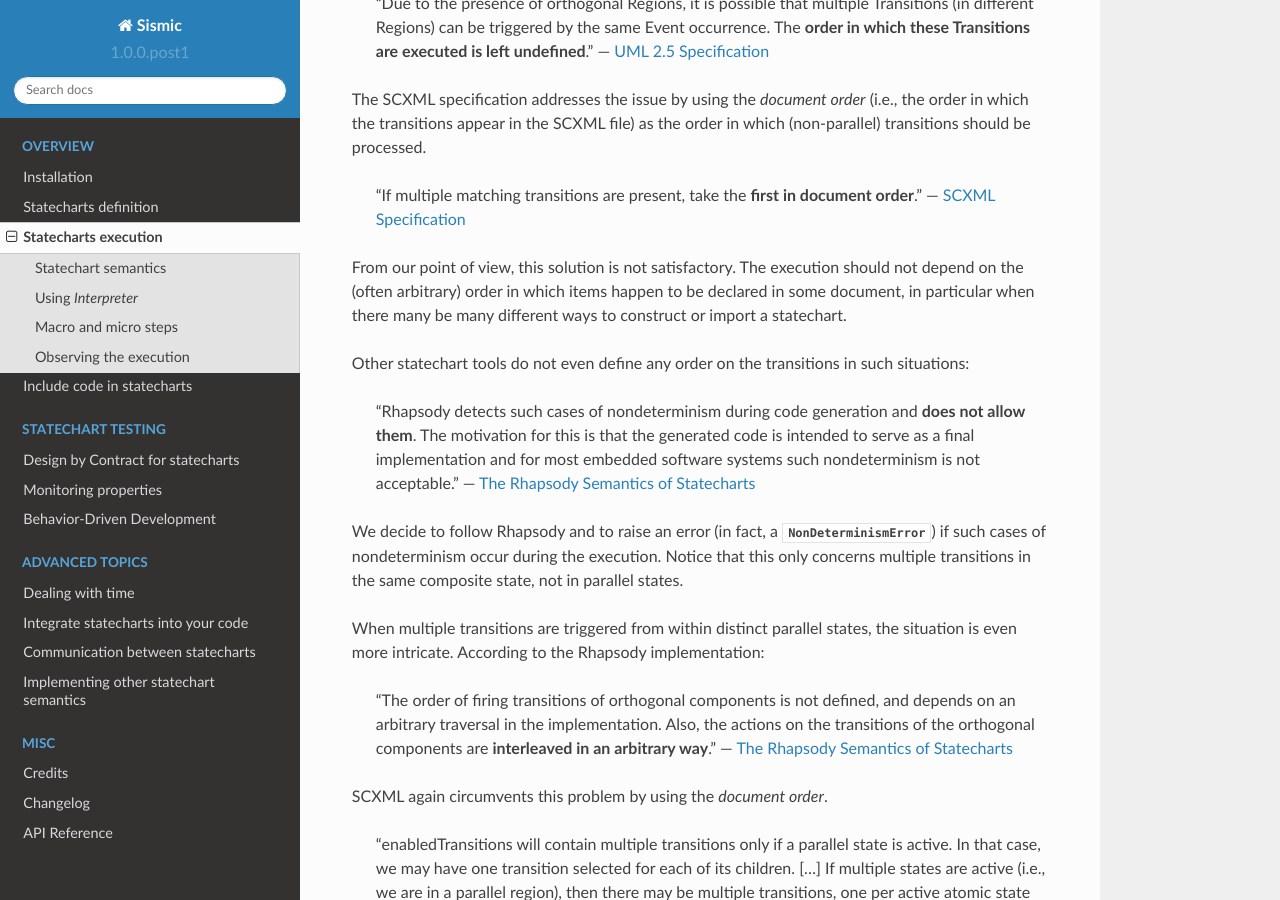
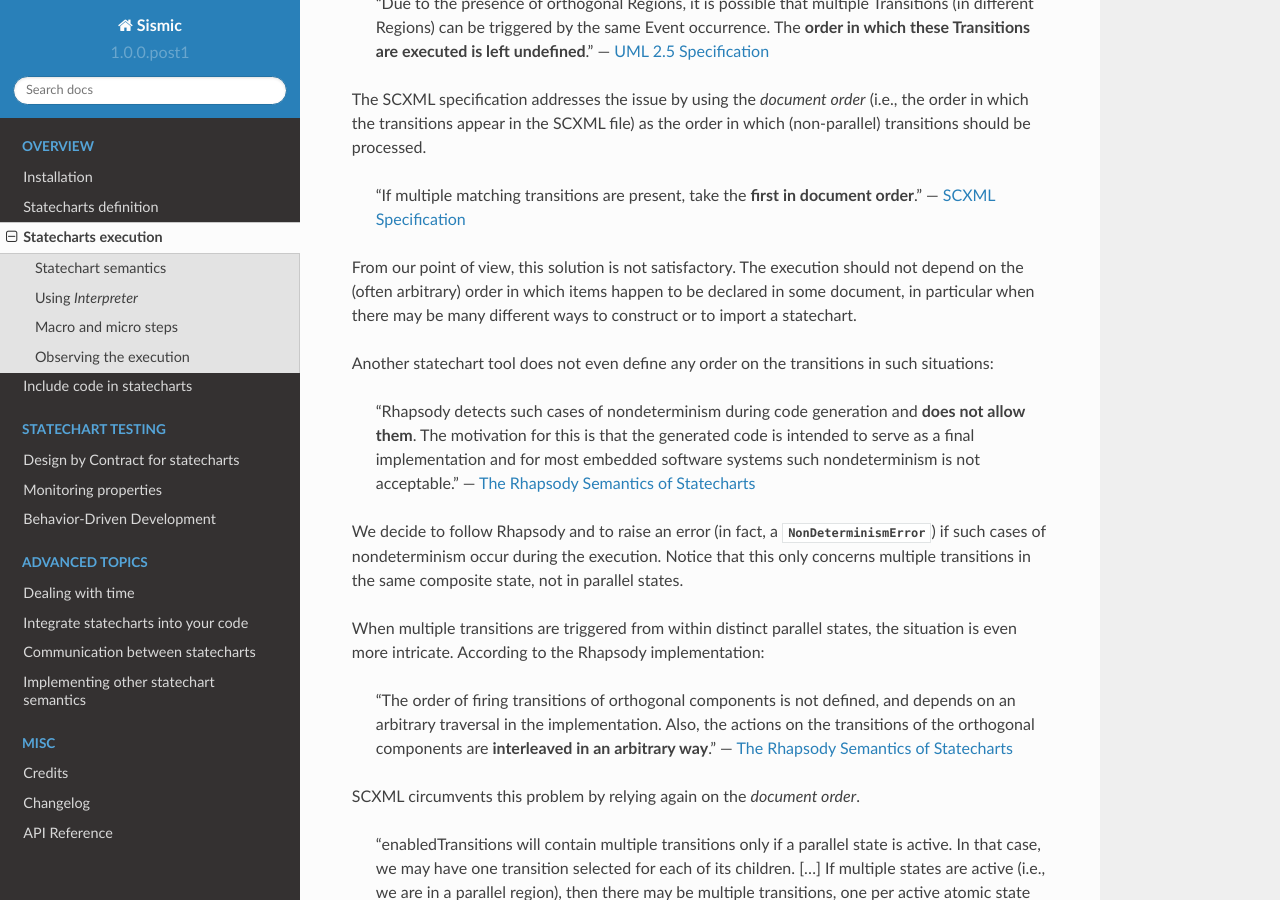
Before and after one commit to AlexandreDecan/sismic, a Sphinx documentation site: the page built from docs/execution.rst, in a window 1280 px wide and 900 px high, scrolled down 585 px. Built offline with Sphinx 7.4.7 and the Read the Docs theme 2.0.0, drawn with Linux system fonts in a browser that asks for light colours.

Commit message:
Typo in doc

```diff
--- a/docs/execution.rst
+++ b/docs/execution.rst
@@ -31,9 +31,9 @@ appear in the SCXML file) as the order in which (non-parallel) transitions shoul
 
 From our point of view, this solution is not satisfactory.
 The execution should not depend on the (often arbitrary) order in which items happen to be declared in some document,
-in particular when there many be many different ways to construct or import a statechart.
+in particular when there may be many different ways to construct or to import a statechart.
 
-Other statechart tools do not even define any order on the transitions in such situations:
+Another statechart tool does not even define any order on the transitions in such situations:
 
     "Rhapsody detects such cases of nondeterminism during code generation
     and **does not allow them**. The motivation for this is that the generated code
@@ -54,7 +54,7 @@ According to the Rhapsody implementation:
     way**."
     --- `The Rhapsody Semantics of Statecharts <http://research.microsoft.com/pubs/148785/charts04.pdf>`__
 
-SCXML again circumvents this problem by using the *document order*.
+SCXML circumvents this problem by relying again on the *document order*.
 
     "enabledTransitions will contain multiple transitions only if a parallel state is active.
     In that case, we may have one transition selected for each of its children. [...]
```
